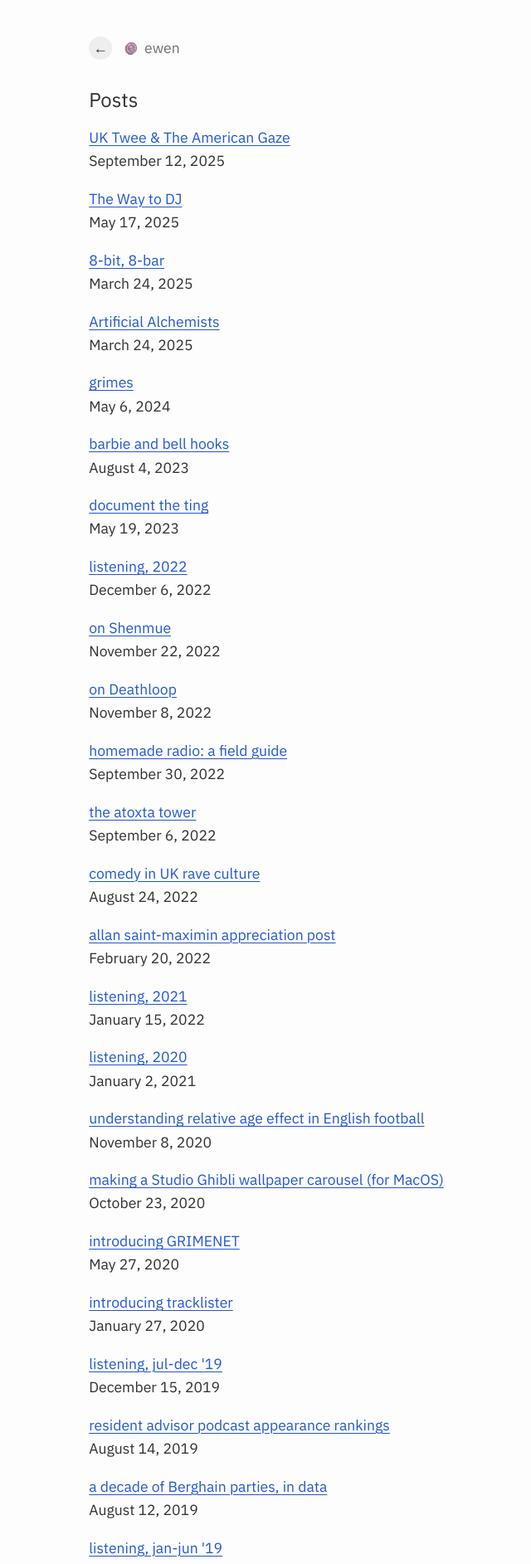
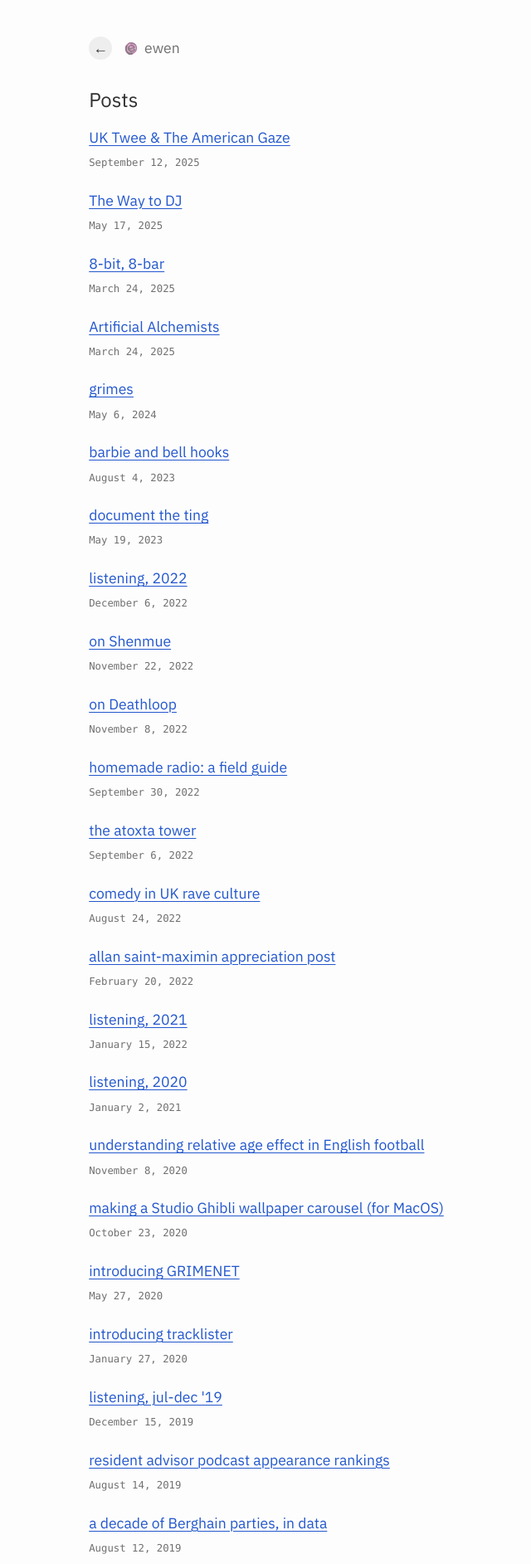
Before and after one commit to ewenme/site2, a Jekyll site: the page built from posts.html, in a window 1280 px wide. Shown: the top 1885 px of the page at 83% size, without its empty margins (216-856 px from the left). Built offline with Jekyll 4.4.1, drawn with Linux system fonts in a browser that asks for light colours.

Commit message:
smaller date sizing on index

```diff
--- a/posts.html
+++ b/posts.html
@@ -9,7 +9,7 @@
   <li class="line">
         <a href="{{ post.url }}">{{ post.title }}</a>
         <br>
-        <time datetime="{{ post.date | date_to_xmlschema }}">{{ post.date | date: "%B %e, %Y" }}</time>
+        <time class="monospace" datetime="{{ post.date | date_to_xmlschema }}">{{ post.date | date: "%B %e, %Y" }}</time>
   </li>
 {% endfor %}
 </ul>
```
